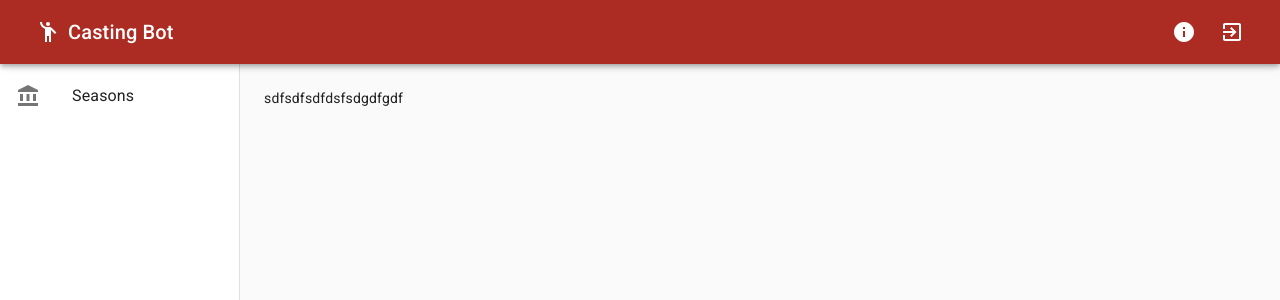
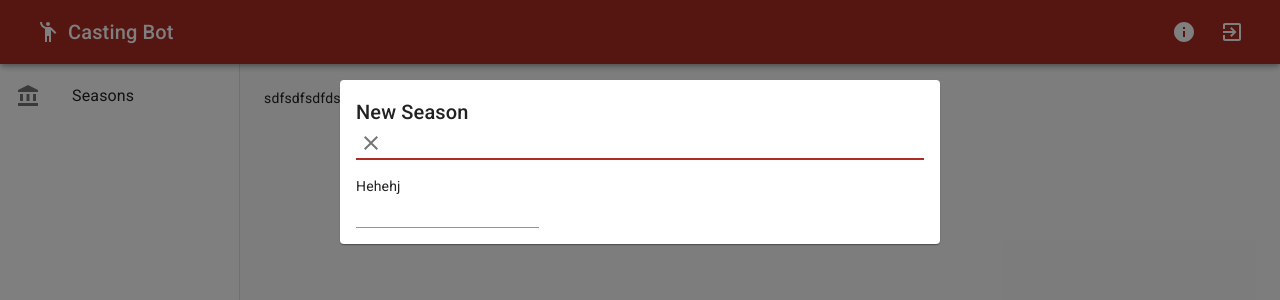
Before and after one commit to jpderrick/Casting-Bot-2.0, a React (Create React App) app: page / in a window 1280 px wide. Shown: the top 300 px of the page. Built offline with nearby package versions, Linux system fonts and the light colour scheme.

Commit message:
ModalContainer created

```diff
--- a/src/App.js
+++ b/src/App.js
@@ -1,4 +1,4 @@
-import React from "react";
+import React, { useState } from "react";
 import {
   Button,
   createMuiTheme,
@@ -9,7 +9,8 @@ import {
 } from "@material-ui/core";
 import TopBar from "./components/TopBar";
 import SideDrawer from "./components/SideDrawer";
-
+import ModalContainer from "./components/ModalContainer";
+import NewSeason from "./components/NewSeason";
 const styles = (theme) => ({
   root: { display: "flex" },
   content: {
@@ -34,6 +35,8 @@ function App({ classes, ...props }) {
     },
   });
 
+  const [modalOpen, setModalOpen] = useState(true);
+
   return (
     <MuiThemeProvider theme={theme}>
       <div className={classes.root}>
@@ -44,6 +47,13 @@ function App({ classes, ...props }) {
           sdfsdfsdfdsfsdgdfgdf
         </div>
       </div>
+      <ModalContainer
+        isOpen={modalOpen}
+        toggleModal={setModalOpen}
+        modalTitle={"New Season"}
+      >
+        <NewSeason />
+      </ModalContainer>
     </MuiThemeProvider>
   );
 }
--- a/src/components/ModalContainer.js
+++ b/src/components/ModalContainer.js
@@ -1,15 +1,68 @@
 import React from "react";
-import { withStyles, Modal } from "@material-ui/core";
+import {
+  withStyles,
+  Modal,
+  Paper,
+  Toolbar,
+  Typography,
+  IconButton,
+} from "@material-ui/core";
+import CloseIcon from "@material-ui/icons/Close";
+const styles = (theme) => ({
+  modal: {
+    outline: "none",
+    position: "absolute",
+    left: "50%",
+    transform: "translate(-50%, 0%) !important",
+  },
+  modalContent: {
+    marginTop: theme.spacing(2),
+    minWidth: 600,
+    padding: theme.spacing(2),
+  },
+  modalTitle: {
+    borderBottom: "2px solid",
+    borderBottomColor: theme.palette.primary.main,
+    marginBottom: theme.spacing(2),
+  },
+  modalTitleText: {
+    flex: 1,
+    display: "inline-block",
+  },
+});
 
-const styles = (theme) => ({});
+const ModalContainer = ({
+  classes,
+  isOpen,
+  toggleModal,
+  modalTitle,
+  ...props
+}) => {
+  return (
+    <>
+      <div>
+        <Modal open={isOpen} onClose={() => toggleModal()}>
+          <div className={classes.modal}>
+            <Toolbar />
+            <Paper className={classes.modalContent}>
+              <div className={classes.modalTitle}>
+                <div className={classes.modalTitleText}>
+                  <Typography variant="h6">{modalTitle}</Typography>
+                </div>
 
-const ModalContainer = ({ classes, isOpen, toggleModal, ...props }) => {
-  return (
-    <div>
-      <Modal open={isOpen} onClose={toggleModal}>
-        <div>{...children}</div>
-      </Modal>
-    </div>
+                <div>
+                  <IconButton size="small" onClick={() => toggleModal()}>
+                    <CloseIcon />
+                  </IconButton>
+                </div>
+              </div>
+              Hehehj
+              {props.children}
+            </Paper>
+          </div>
+        </Modal>
+      </div>
+    </>
   );
 };
 
--- /dev/null
+++ b/src/components/NewSeason.js
@@ -0,0 +1,14 @@
+import React from "react";
+import { withStyles, TextField } from "@material-ui/core";
+
+const styles = (theme) => ({});
+
+const NewSeason = ({ classes, ...props }) => {
+  return (
+    <div>
+      <TextField />
+    </div>
+  );
+};
+
+export default withStyles(styles)(NewSeason);
```
